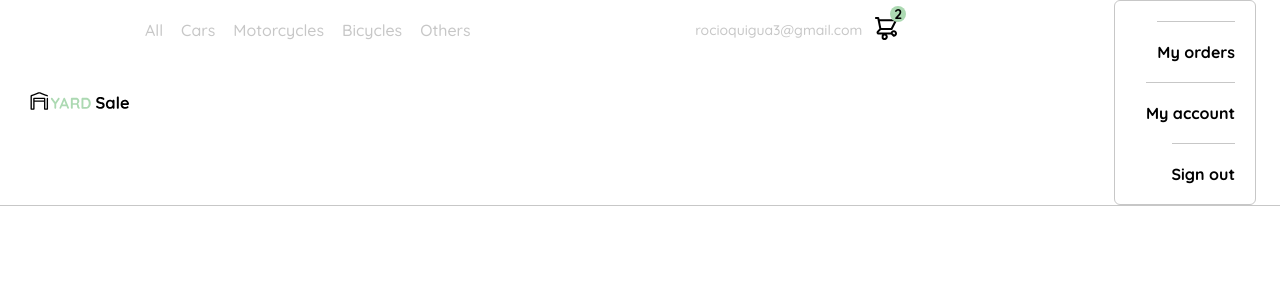
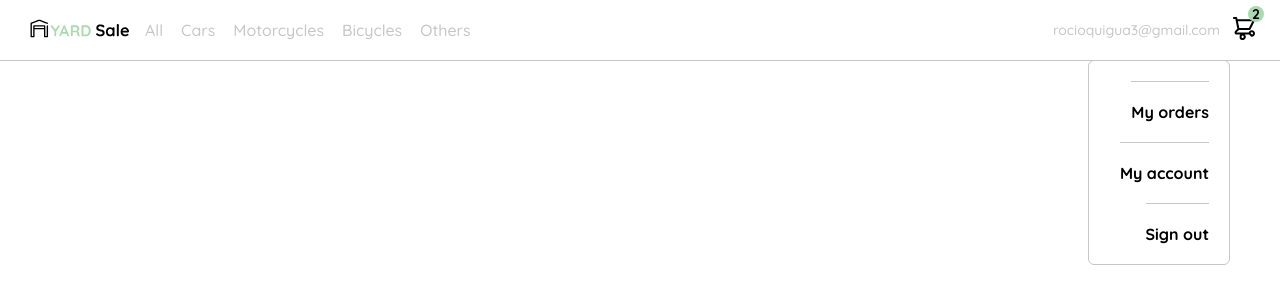
Before and after one commit to RocioQuigua/RocioQuigua.github.io, a React (Create React App) app: page / in a window 1280 px wide. Both pictures are taken after a click on the item "rocioquigua3@gmail.com". Shown: the top 304 px of the page. Built offline with nearby package versions, Linux system fonts and the light colour scheme.

Commit message:
feat(menu): sass

```diff
--- a/src/components/Menu/Menu.scss
+++ b/src/components/Menu/Menu.scss
@@ -6,6 +6,9 @@
   border: 1px solid var(--very-light-pink);
   border-radius: 6px;
   padding: 20px 20px 0 20px;
+  position: absolute;
+  top: 60px;
+  right: 50px;
   ul {
     list-style: none;
     padding: 0;
```
